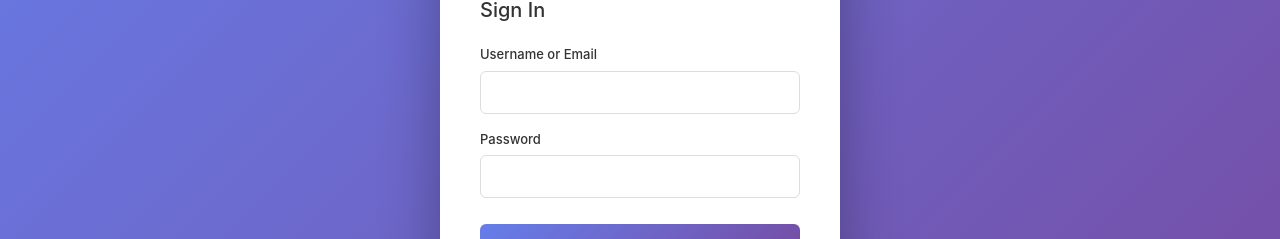
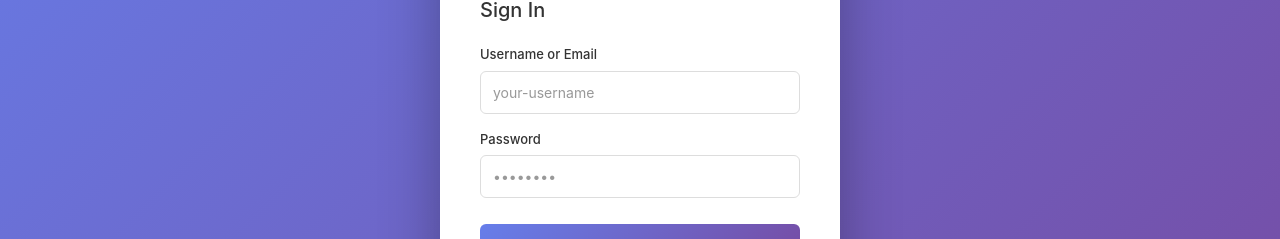
Before and after one commit to agoodson56/New3DChangeOrder, a React (Vite) app: page / in a window 1280 px wide. Shown: the part 331-570 px from the top of the page. Built offline with nearby package versions, Linux system fonts and the light colour scheme.

Commit message:
Fix LoginPage input text visibility

```diff
--- a/components/LoginPage.css
+++ b/components/LoginPage.css
@@ -77,6 +77,8 @@
   font-size: 14px;
   font-family: inherit;
   transition: border-color 0.2s;
+  color: #333;
+  background-color: #fff;
 }
 
 .form-group input:focus {
```
